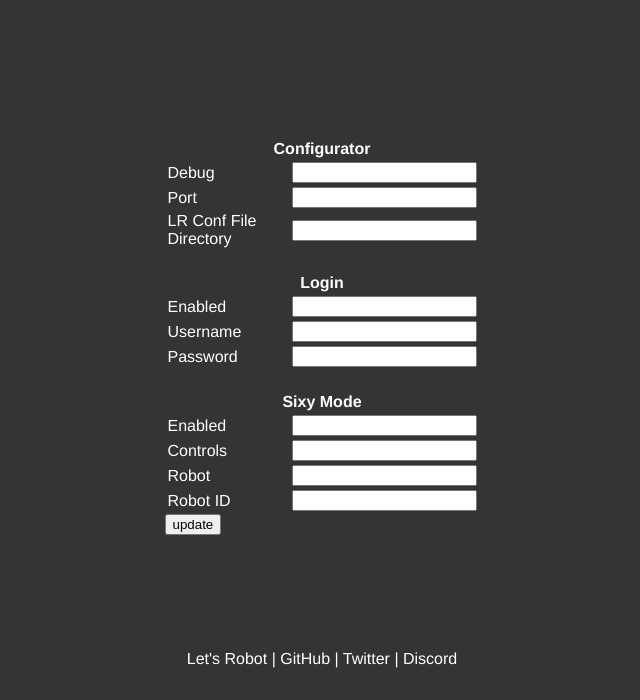
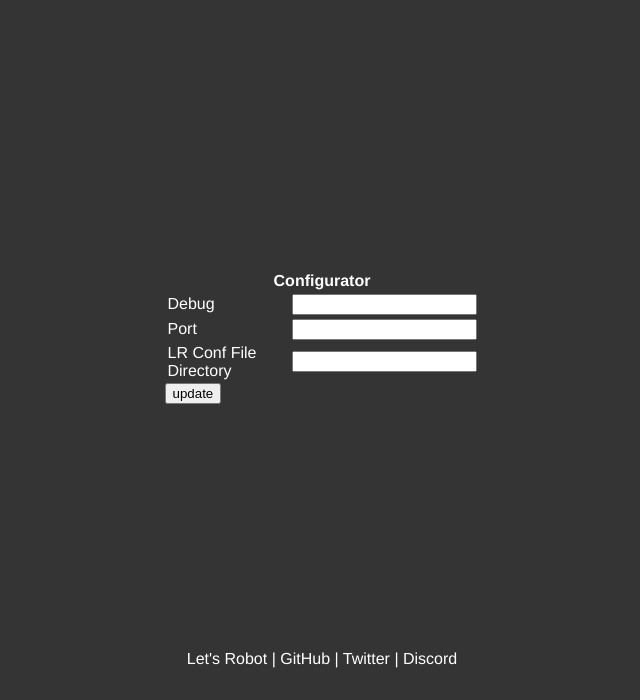
Before and after one commit to letsRobot/webconfigurator, a Flask app: template templates/options.html in a window 1280 px wide. Shown: the part 100-800 px from the top of the page, without its empty margins (318-958 px from the left). Run offline with Flask 2, Linux system fonts and the light colour scheme; the template is opened without the code that fills it, so the values that code supplies are empty; parts of the project's set-up code (start-up, migrations or seed data) failed here and were passed over.

Commit message:
remove sixy mode and login

```diff
--- a/app.py
+++ b/app.py
@@ -20,13 +20,6 @@ port = local_config.getint('configurator', 'port')
 lr_conf_file_dir = local_config.get('configurator', 'lr_conf_file_dir')
 
 robot_config.read(lr_conf_file_dir)
-
-sixy_enabled = local_config.getboolean('sixy_mode', 'enabled')
-sixy_controls = local_config.getboolean('sixy_mode', 'controls')
-chatroom = local_config.get('sixy_mode', 'chatroom')
-sixy_robot = local_config.get('sixy_mode', 'robot')
-sixy_robot_id = local_config.get('sixy_mode', 'robot_id')
-
 
 if __name__ == "__main__":
     app.run(debug=debug_enabled, host="0.0.0.0", port=port)
@@ -52,33 +45,8 @@ def options():
                            debug=local_config.get('configurator', 'debug'),
                            port=local_config.get('configurator', 'port'),
                            lr_conf_file_dir=local_config.get(
-                               'configurator', 'lr_conf_file_dir'),
-                           login_enabled=local_config.getboolean(
-                               'login', 'enabled'),
-                           login_username=local_config.get(
-                               'login', 'username'),
-                           login_password=local_config.get(
-                               'login', 'password'),
-                           sixy_enabled=local_config.get(
-                               'sixy_mode', 'enabled'),
-                           sixy_controls=local_config.get(
-                               'sixy_mode', 'controls'),
-                           sixy_robot=local_config.get('sixy_mode', 'robot'),
-                           sixy_robot_id=local_config.get(
-                               'sixy_mode', 'robot_id')
+                               'configurator', 'lr_conf_file_dir')
                            ), 200
-
-
-@app.route('/sixy')
-def sixy():
-    global chatroom
-    global sixy_controls
-    global sixy_enabled
-    global sixy_robot
-    global sixy_robot_id
-    controls = dict(**chatroom, **sixy_controls, **sixy_enabled, **sixy_robot,
-        **sixy_robot_id)
-    return render_template('sixy.html', controls=controls), 200
 
 
 @app.route('/')
@@ -141,24 +109,10 @@ def options_update():
     global debug_enabled
     global port
     global lr_conf_file_dir
-    global login_enabled
-    global login_password
-    global login_username
-    global sixy_enabled
-    global sixy_controls
-    global sixy_robot
-    global sixy_robot_id
 
     debug_enabled = request.form['debug']
     port = request.form['port']
     lr_conf_file_dir = request.form['lr_conf_file_dir']
-    login_enabled = request.form['login_enabled']
-    login_username = request.form['login_username']
-    login_password = request.form['login_password']
-    sixy_enabled = request.form['sixy_enabled']
-    sixy_controls = request.form['sixy_controls']
-    sixy_robot = request.form['sixy_robot']
-    sixy_robot_id = request.form['sixy_robot_id']
 
     return redirect('/options'), 200
 
@@ -168,10 +122,14 @@ def advanced_update():
     global robot_config
     global lr_conf_file_dir
     sections = robot_config.sections()
+
     for section in sections:
         items = dict(robot_config.items(section))
+
         for item in items:
             query = str(section + " " + item)
             result = request.form[query]
             os.system("sed -i '/^\\[%s]/,/^\\[/{s/^%s[[:space:]]*=.*/%s=%s/}' %s" % (
                 section, item, item, result, lr_conf_file_dir))
+
+    return redirect('/advanced'), 200
--- a/templates/options.html
+++ b/templates/options.html
@@ -29,50 +29,6 @@ Options
                 <td>LR Conf File Directory</td>
                 <td><input type="text" name="lr_conf_file_dir" value="{{ lr_conf_file_dir }}"></td>
             </tr>
-            <thead>
-                <tr>
-                    <th><br></th>
-                </tr>
-                <tr>
-                    <th colspan="2">Login</th>
-                </tr>
-            </thead>
-            <tr>
-                <td>Enabled</td>
-                <td><input type="text" name="login_enabled" value="{{ login_enabled }}"></td>
-            </tr>
-            <tr>
-                <td>Username</td>
-                <td><input type="text" name="login_username" value="{{ login_username }}"></td>
-            </tr>
-            <tr>
-                <td>Password</td>
-                <td><input type="password" name="login_password" value="{{ login_password }}"></td>
-            </tr>
-            <thead>
-                <tr>
-                    <th><br></th>
-                </tr>
-                <tr>
-                    <th colspan="2">Sixy Mode</th>
-                </tr>
-            </thead>
-            <tr>
-                <td>Enabled</td>
-                <td><input type="text" name="sixy_enabled" value="{{ sixy_enabled }}"></td>
-            </tr>
-            <tr>
-                <td>Controls</td>
-                <td><input type="text" name="sixy_controls" value="{{ sixy_controls }}"></td>
-            </tr>
-            <tr>
-                <td>Robot</td>
-                <td><input type="text" name="sixy_robot" value="{{ sixy_robot }}"></td>
-            </tr>
-            <tr>
-                <td>Robot ID</td>
-                <td><input type="text" name="sixy_robot_id" value="{{ sixy_robot_id }}"></td>
-            </tr>
         </table>
         <input type="submit" value="update">
     </form>
```
Also changed, not shown: templates/sixy.html (deleted, +0 -46 lines), 2 other files.
